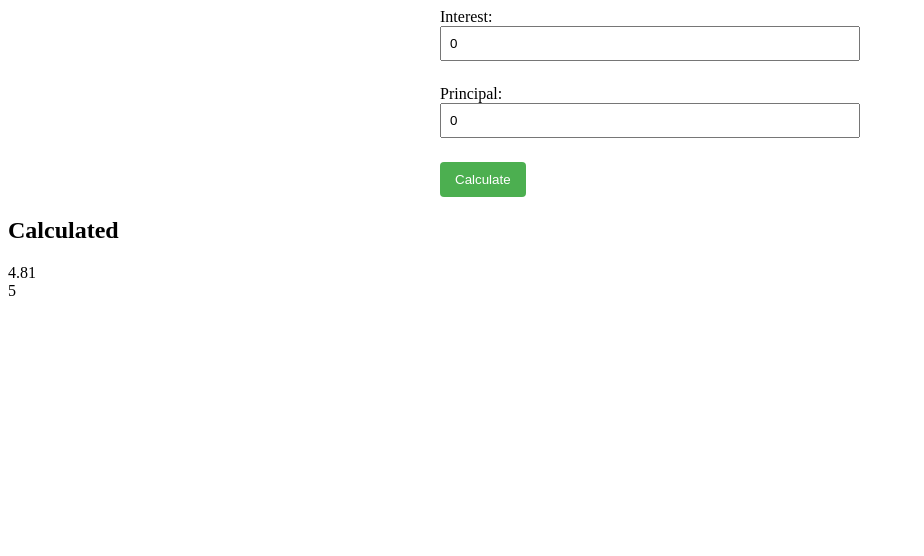
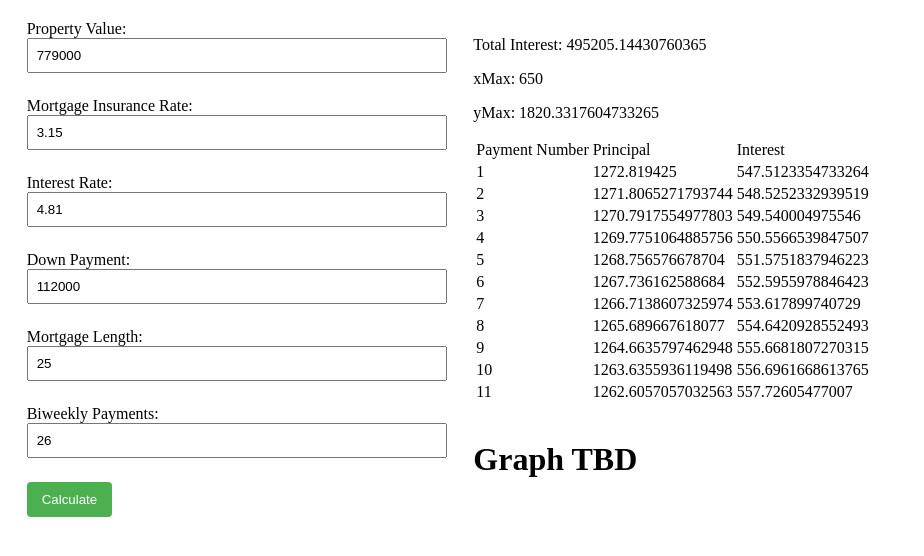
Before and after one commit to CaBraTec/MortgageCalculator, a React (Create React App) app: page / in a window 1280 px wide. Both pictures are taken after a click on the button "Calculate". Shown: the top 556 px of the page, without its empty margins (0-924 px from the left). Built offline with nearby package versions, Linux system fonts and the light colour scheme.

Commit message:
add initial form and table

```diff
--- a/src/App.css
+++ b/src/App.css
@@ -1,14 +1,27 @@
-.App {
-  text-align: center;
+body, html {
+  margin: 0;
+  padding: 0;
+  height: 100%;
 }
 
-.App-header {
-  background-color: #282c34;
-  min-height: 100vh;
+.app {
+  display: flex;
+  height: 100vh;
+}
+
+.form-container {
+  flex: 1;
+  padding: 20px;
+}
+
+.content-container {
+  flex: 2;
   display: flex;
   flex-direction: column;
-  align-items: center;
-  justify-content: center;
-  font-size: calc(10px + 2vmin);
-  color: white;
 }
+
+.table-container, .graph-container {
+  flex: 1;
+  padding: 20px;
+  overflow: scroll;
+}
--- a/src/App.tsx
+++ b/src/App.tsx
@@ -1,35 +1,55 @@
 import React, { useState } from 'react';
 import InputForm from './components/InputForm/InputForm';
-import { MortgagePayment } from './types/MortgageTypes';
+import { MortgageInformation, MortgagePayments } from './types/MortgageTypes';
+import { calculateMortgagePayments } from './utils/mortgageCalculator';
 import './App.css';
 
 const App: React.FC = () => {
-  const [MortgagePayment, setMortgagePayment] = useState<MortgagePayment | null>(null);
+  const [MortgagePayments, setMortgagePayments] = useState<MortgagePayments | null>(null);
 
-  // to remove
-  const calculateMortgage = (inputData: MortgagePayment) => {
-    const mockMortgagePayment: MortgagePayment = {
-      interest: 4.81,
-      principal: inputData.principal+5,
-    };
-    return mockMortgagePayment;
-  }
-
-  const handleCalculate = (inputData: MortgagePayment) => {
-    const calculatedData = calculateMortgage(inputData);
-    setMortgagePayment(calculatedData);
+  const handleCalculate = (inputData: MortgageInformation) => {
+    const calculatedData = calculateMortgagePayments(inputData);
+    setMortgagePayments(calculatedData);
   };
 
   return (
     <div className="app">
-      <InputForm onCalculate={handleCalculate} />
-      {MortgagePayment && (
-        <>
-          <h2>Calculated</h2>
-          {MortgagePayment.interest}<br />
-          {MortgagePayment.principal}
-        </>
-      )}
+      <div className="form-container">
+        <InputForm onCalculate={handleCalculate} />
+      </div>
+      <div className="content-container">
+        <div className="table-container">
+          {MortgagePayments && (
+            <>
+              <p>Total Interest: {MortgagePayments.totalInterest}</p>
+              <p>xMax: {MortgagePayments.xMax}</p>
+              <p>yMax: {MortgagePayments.yMax}</p>
+              <table>
+                <tr>
+                  <td>Payment Number</td>
+                  <td>Principal</td>
+                  <td>Interest</td>
+                </tr>
+                {MortgagePayments.payments.map((item, key) => (
+                  <tr key={key}>
+                    <td>{key+1}</td>
+                    <td>{item.interest}</td>
+                    <td>{item.principal}</td>
+                  </tr>
+                  ))}
+              </table>
+            </>
+          )}
+        </div>
+        <div className="graph-container">
+        {MortgagePayments && (
+            <>
+              <h1>Graph TBD</h1>
+            </>
+          )}
+        </div>
+      </div>
+
     </div>
   );
 }
--- a/src/components/InputForm/InputForm.tsx
+++ b/src/components/InputForm/InputForm.tsx
@@ -1,15 +1,19 @@
 import React, { useState } from 'react';
-import { MortgagePayment } from '../../types/MortgageTypes';
+import { MortgageInformation, MortgagePayment } from '../../types/MortgageTypes';
 import './InputForm.css';
 
 interface InputFormProps {
-  onCalculate: (data: MortgagePayment) => void;
+  onCalculate: (data: MortgageInformation) => void;
 }
 
 const InputForm: React.FC<InputFormProps> = ({ onCalculate }) => {
-  const [formData, setFormData] = useState<MortgagePayment>({
-    interest: 0,
-    principal: 0,
+  const [formData, setFormData] = useState<MortgageInformation>({
+    propertyValue: 779000,
+    mortgageInsuranceRate: 3.15,
+    interestRate: 4.81,
+    downPayment: 112000,
+    mortgageLength: 25,
+    biweeklyPayments: 26,
   });
 
   const handleChange = (e: React.ChangeEvent<HTMLInputElement>) => {
@@ -25,12 +29,28 @@ const InputForm: React.FC<InputFormProps> = ({ onCalculate }) => {
   return (
     <form className="input-form" onSubmit={handleSubmit}>
       <label>
-        Interest:
-        <input type="number" name="interest" value={formData.interest} onChange={handleChange} />
+        Property Value:
+        <input type="number" name="propertyValue" value={formData.propertyValue} onChange={handleChange} />
       </label>
       <label>
-        Principal:
-        <input type="number" name="principal" value={formData.principal} onChange={handleChange} />
+        Mortgage Insurance Rate:
+        <input type="number" name="mortgageInsuranceRate" value={formData.mortgageInsuranceRate} onChange={handleChange} />
+      </label>
+      <label>
+        Interest Rate:
+        <input type="number" name="interestRate" value={formData.interestRate} onChange={handleChange} />
+      </label>
+      <label>
+        Down Payment:
+        <input type="number" name="downPayment" value={formData.downPayment} onChange={handleChange} />
+      </label>
+      <label>
+        Mortgage Length:
+        <input type="number" name="mortgageLength" value={formData.mortgageLength} onChange={handleChange} />
+      </label>
+      <label>
+        Biweekly Payments:
+        <input type="number" name="biweeklyPayments" value={formData.biweeklyPayments} onChange={handleChange} />
       </label>
       <button type="submit">Calculate</button>
     </form>
--- a/src/utils/mortgageCalculator.ts
+++ b/src/utils/mortgageCalculator.ts
@@ -1,29 +1,24 @@
-import { MortgagePayment, MortgagePayments } from "../types/MortgageTypes";
+import { MortgageInformation, MortgagePayment, MortgagePayments } from "../types/MortgageTypes";
 
 export function calculateMortgagePayments(
-    propertyValue: number,
-    mortgageInsuranceRate: number,
-    interestRate: number,
-    downPayment: number,
-    mortgageLength: number,
-    biweeklyPayments: number
+    mortgageInfo: MortgageInformation
   ): MortgagePayments {
     let yMax = 0;
     // Assuming payments are made every two weeks
-    const paymentFrequency = biweeklyPayments;
+    const paymentFrequency = mortgageInfo.biweeklyPayments;
 
     // Convert yearly interest rate to a decimal
-    const biweeklyInterestRate = interestRate / 100 / paymentFrequency;
+    const biweeklyInterestRate = mortgageInfo.interestRate / 100 / paymentFrequency;
 
     // Calculate the loan amount (property value - down payment)
-    let loanAmountBeforeInsurancePremium = propertyValue - downPayment;
+    let loanAmountBeforeInsurancePremium = mortgageInfo.propertyValue - mortgageInfo.downPayment;
 
-    const mortgageInsurancePremium = loanAmountBeforeInsurancePremium * (mortgageInsuranceRate / 100);
+    const mortgageInsurancePremium = loanAmountBeforeInsurancePremium * (mortgageInfo.mortgageInsuranceRate / 100);
 
     let loanAmount = loanAmountBeforeInsurancePremium + mortgageInsurancePremium;
 
     // Calculate the number of payments
-    const numberOfPayments = mortgageLength * paymentFrequency;
+    const numberOfPayments = mortgageInfo.mortgageLength * paymentFrequency;
 
     // Calculate the mortgage payment using the formula for an amortizing loan
     const mortgagePayment =
```
Also changed, not shown: src/types/MortgageTypes.ts (+10 -0 lines).
